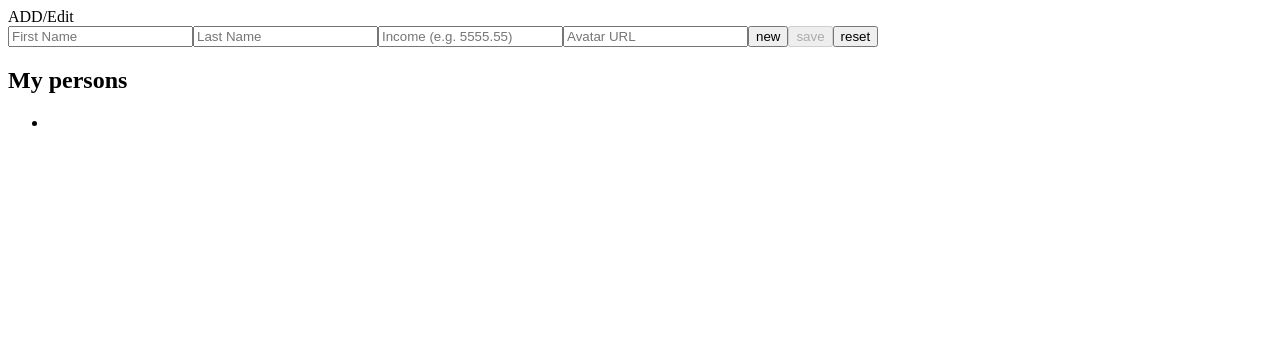
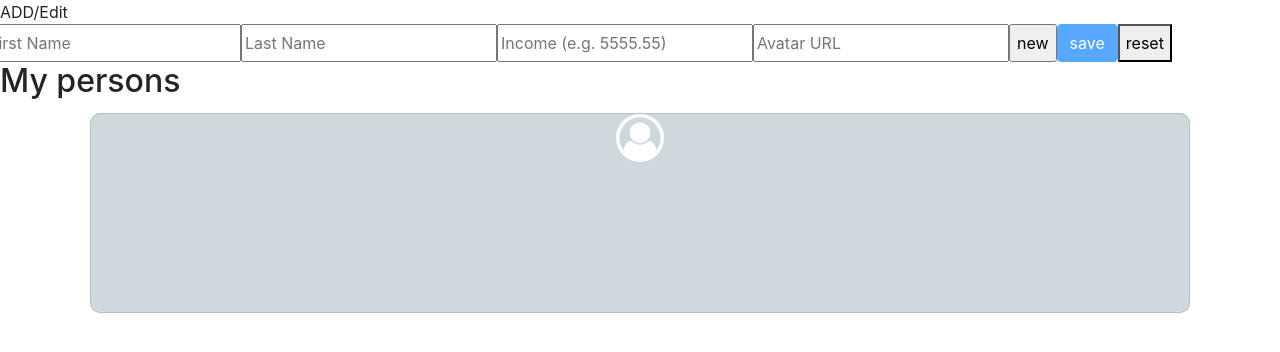
Before and after one commit to manomano/personsGrid, an Angular app: page / in a window 1280 px wide. Both pictures are taken after a click on the button "new". Shown: the top 352 px of the page. Built offline with nearby package versions, Linux system fonts and the light colour scheme.

Commit message:
design changes

```diff
--- a/angular.json
+++ b/angular.json
@@ -23,11 +23,11 @@
               "src/assets"
             ],
             "styles": [
-              "src/styles.css"
+              "src/styles.css",
+              "node_modules/bootstrap/dist/css/bootstrap.css"
             ],
             "scripts": [
-              "node_modules/jquery/dist/jquery.js",
-              "node_modules/bootstrap/dist/js/bootstrap.js"
+
             ],
             "es5BrowserSupport": true
           },
@@ -83,8 +83,7 @@
             "tsConfig": "src/tsconfig.spec.json",
             "karmaConfig": "src/karma.conf.js",
             "styles": [
-              "src/styles.css",
-              "node_modules/bootstrap/dist/css/bootstrap.css"
+              "src/styles.css"
             ],
             "scripts": [],
             "assets": [
--- a/package.json
+++ b/package.json
@@ -19,9 +19,8 @@
     "@angular/platform-browser": "~7.2.0",
     "@angular/platform-browser-dynamic": "~7.2.0",
     "@angular/router": "~7.2.0",
-    "bootstrap": "^4.3.1",
+    "@ng-bootstrap/ng-bootstrap": "^4.1.2",
     "core-js": "^2.5.4",
-    "jquery": "^3.4.1",
     "rxjs": "~6.3.3",
     "tslib": "^1.9.0",
     "zone.js": "~0.8.26"
--- a/src/app/app.module.ts
+++ b/src/app/app.module.ts
@@ -1,6 +1,7 @@
 import { BrowserModule } from '@angular/platform-browser';
 import { NgModule } from '@angular/core';
 import { FormsModule } from '@angular/forms';
+import { NgbModule } from '@ng-bootstrap/ng-bootstrap';
 
 import { AppComponent } from './app.component';
 import { PersonDetailComponent } from './person-detail/person-detail.component';
@@ -13,6 +14,7 @@ import { PersonsComponent } from './persons/persons.component';
     PersonsComponent
   ],
   imports: [
+    NgbModule,
     BrowserModule,
     FormsModule
   ],
--- a/src/app/persons/persons.component.css
+++ b/src/app/persons/persons.component.css
@@ -0,0 +1,27 @@
+@import 'https://cdnjs.cloudflare.com/ajax/libs/font-awesome/4.7.0/css/font-awesome.min.css';
+
+.card{
+  width: 100%;
+  min-width: 300px !important;
+  height: 200px;
+  background: #cfd8dc;
+  border-radius: 10px;
+  margin: 5px;
+  cursor: pointer;
+  alignment: center;
+}
+
+
+.menu-container{
+  display: flex;
+  justify-content: center;
+  height:100%;
+
+
+
+}
+
+.mywrapper{
+
+  flex-wrap: wrap;
+}
--- a/src/app/persons/persons.component.html
+++ b/src/app/persons/persons.component.html
@@ -2,8 +2,22 @@
 
 
 <h2>My persons</h2>
-<ul>
-  <li *ngFor="let person of persons" (click)="onSelect(person)">
-    <span class="badge">{{person.firstName}}</span> {{person.lastName}}
-  </li>
-</ul>
+<div class="container menu-container">
+
+  <div class="card" *ngFor="let person of persons" (click)="onSelect(person)">
+    <!--<div class="card">-->
+      <div style="align-content: center; display: flex;align-items: center; justify-content: center">
+      <div class="row">
+          <div><span class="badge">{{person.firstName}}</span> <span>{{person.lastName}}</span></div>
+          <div>
+            <img *ngIf="person.avatarURL" src="{{person.avatarURL}}" style="border-radius:50%; width:80px">
+
+            <i *ngIf="!person.avatarURL" class="fa fa-user-circle-o" style="font-size:48px;color:white"></i>
+          </div>
+      </div>
+      </div>
+  </div>
+    <!--</div>-->
+
+
+</div>
```
Also changed, not shown: src/app/mock-persons.ts (+4 -4 lines), 1 other file (tests, documents, lock files or other folders).
